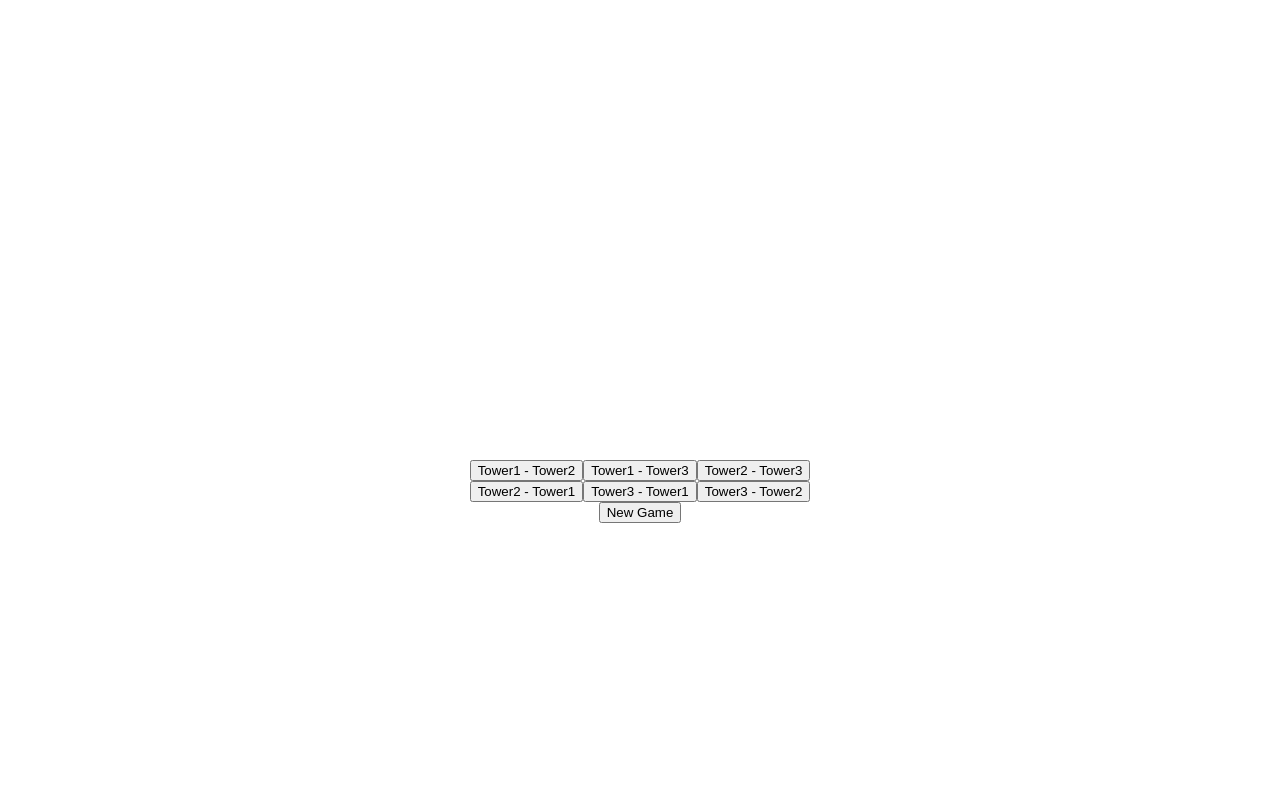
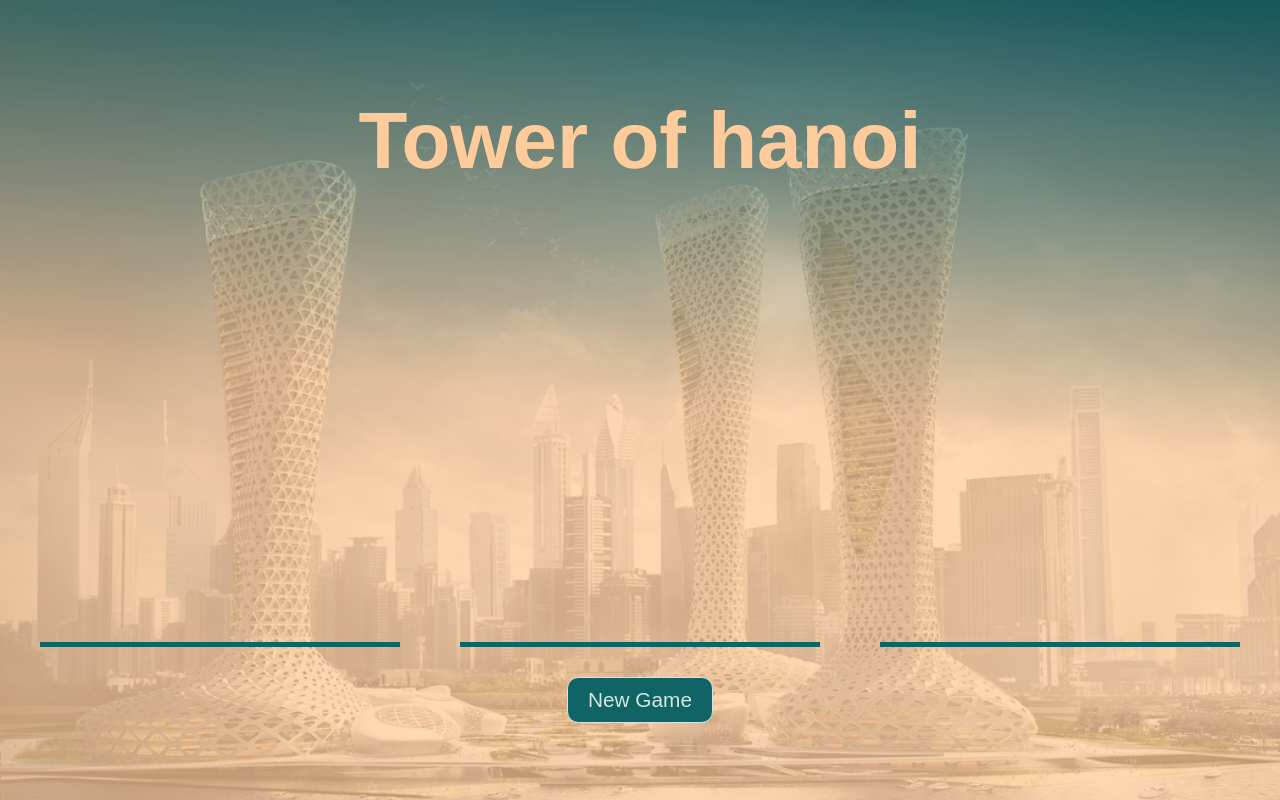
Before and after one commit to DryakhlovDS/vue-towers-of-hanoi-game, a Vue app: page / in a window 1280 px wide. Built offline with nearby package versions, Linux system fonts and the light colour scheme.

Commit message:
add colors and animation on drop

```diff
--- a/src/App.vue
+++ b/src/App.vue
@@ -1,7 +1,11 @@
 <template>
+  <header>
+    <h1>Tower of hanoi</h1>
+  </header>
+  <main>
     <div class="container">
       <div
-      class="tower"
+        class="tower left"
         @dragover.prevent="dragOver"
         @drop="dragEnd"
         @dragenter="dragEnter"
@@ -22,54 +26,30 @@
         @drop="dragEnd"
         @dragenter="dragEnter"
         @dragleave="dragLeave"
-    >
+      ></div>
       <div
-        v-for="item in towerCenter"
-        :key="item"
-        :class="`tower__block-${item}`"
-        class="tower__block"
-        @dragstart="dragStart"
-      ></div>
-    </div>
-    <div
-      class="tower"
+        class="tower rigth"
         @dragover.prevent="dragOver"
         @drop="dragEnd"
         @dragenter="dragEnter"
         @dragleave="dragLeave"
-    >
-      <div
-        v-for="item in towerRigth"
-        :key="item"
-        :class="`tower__block-${item}`"
-        class="tower__block"
-      >
-        {{ item }}
+      ></div>
     </div>
-    </div>
-  </div>
-  <div class="control">
-    <button @click="move(towerLeft, towerCenter)">Tower1 - Tower2</button>
-    <button @click="move(towerLeft, towerRigth)">Tower1 - Tower3</button>
-    <button @click="move(towerCenter, towerRigth)">Tower2 - Tower3</button>
-  </div>
-  <div class="control">
-    <button @click="move(towerCenter, towerLeft)">Tower2 - Tower1</button>
-    <button @click="move(towerRigth, towerLeft)">Tower3 - Tower1</button>
-    <button @click="move(towerRigth, towerCenter)">Tower3 - Tower2</button>
-  </div>
-  <div class="newGame">
+    <div class="new-game">
       <button @click="init">New Game</button>
     </div>
+  </main>
 </template>
 
 <script>
+import { newTop } from "./game";
+
 export default {
   name: "App",
   components: {},
   data() {
     return {
-      all: 3,
+      all: 7,
       towerLeft: [],
       towerCenter: [],
       towerRigth: [],
@@ -78,54 +58,17 @@ export default {
       droppable: false
     };
   },
-  computed: {
-    towerCenterLength() {
-      return this.towerCenter.length;
-    },
-    towerRigthLength() {
-      return this.towerRigth.length;
-    }
-  },
-  watch: {
-    towerCenterLength: "win",
-    towerRigthLength: "win"
-  },
   methods: {
     init() {
       this.towerLeft = [];
       this.towerCenter = [];
       this.towerRigth = [];
-
+      setTimeout(() => {
         for (let i = this.all; i > 0; i--) {
           this.towerLeft.push(i);
         }
-      this.newTop();
-    },
-    newTop() {
-      const towers = document.querySelectorAll(".tower");
-      setTimeout(() => {
-        towers.forEach(item => {
-          const top = item.lastElementChild;
-          if (top) {
-            top.draggable = "true";
-            top.classList.add("draggable");
-            const supTop = top.previousElementSibling;
-            if (supTop) {
-              supTop.draggable = false;
-              supTop.classList.remove("draggable");
-            }
-          }
-        });
       }, 0);
-    },
-    win() {
-      if (
-        this.towerCenterLength === this.all ||
-        this.towerRigthLength === this.all
-      ) {
-        alert("You won!");
-      }
-      console.log(this.towerHeght);
+      setTimeout(() => newTop(), 300);
     },
     dragEnter(e) {
       if (e.target.classList.contains("tower")) {
@@ -152,7 +95,7 @@ export default {
       }
     },
     dragEnd(e) {
-      if (this.droppable) {
+      if (this.droppable && e.target.classList.contains("tower")) {
         e.target.appendChild(this.currentElement);
         this.currentElement = null;
       }
@@ -161,8 +104,8 @@ export default {
       if (childrens === this.all) {
         alert("You won!");
       }
-      console.log(childrens);
-      this.newTop();
+      console.log("childrens: " + childrens);
+      newTop();
     },
     dragStart(e) {
       this.currentElement = e.target;
@@ -172,13 +115,53 @@ export default {
 </script>
 
 <style lang="scss">
+* {
+  margin: 0;
+  padding: 0;
+  box-sizing: border-box;
+}
+
+header h1 {
+  position: relative;
+  padding-top: 3rem;
+  padding-bottom: 10rem;
+  font-size: 5rem;
+  color: #ffcb9a;
+}
+main {
+  position: relative;
+  width: 100%;
+}
+
 #app {
+  position: relative;
+  width: 100%;
+  height: 100vh;
+  display: flex;
+  justify-content: center;
+  align-items: center;
+  flex-direction: column;
   font-family: Avenir, Helvetica, Arial, sans-serif;
   -webkit-font-smoothing: antialiased;
   -moz-osx-font-smoothing: grayscale;
   text-align: center;
-  color: #2c3e50;
-  margin-top: 60px;
+  color: #116466;
+  // background-color: linear-gradient(#116466 0%, #ffcb9a 50%);
+  background-image: url(../public/bg.jpeg);
+  background-size: cover;
+  // background-blend-mode: soft-light;
+
+  &::before {
+    content: "";
+    position: absolute;
+    height: 100vh;
+    width: 100%;
+    top: 0;
+    left: 0;
+    background-image: linear-gradient(185deg, #116466 0%, #ffcb9a 50%);
+    opacity: 0.75;
+    z-index: 0;
+  }
 }
 
 .draggable {
@@ -186,20 +169,21 @@ export default {
 }
 
 .color-green {
-  background-color: #74fc3e71;
+  background-color: #74fc3e36;
 }
 
 .color-red {
-  background-color: #fc3e3e71;
+  background-color: #fc3e3e3a;
 }
 
 .container {
   width: 100%;
   max-width: 1200px;
-  height: 400px;
+  height: 300px;
   margin: 0 auto;
   display: flex;
   justify-content: space-between;
+  align-items: stretch;
 }
 
 .tower {
@@ -208,10 +192,20 @@ export default {
   display: flex;
   flex-direction: column-reverse;
   align-items: center;
+  border-bottom: 5px solid #116466;
 
   &__block {
-    height: 30px;
-    border: 2px solid #000000;
+    height: 2.5rem;
+    border: 2px solid #2c3531;
+    border-radius: 1rem;
+    background: radial-gradient(
+      circle at top,
+      rgba(209, 232, 226, 1) 0%,
+      rgba(17, 100, 102, 1) 60%,
+      rgba(44, 53, 49, 1) 100%
+    );
+    // transform: translateY(-1rem);
+    animation: drop 0.7s forwards;
 
     @for $i from 1 through 7 {
       &-#{$i} {
@@ -220,4 +214,38 @@ export default {
     }
   }
 }
+
+.new-game {
+  padding: 30px;
+
+  & button {
+    border-radius: 0.7rem;
+    border: 1px solid #d1e8e2;
+    padding: 10px 20px;
+    font-size: 1.3rem;
+    background-color: #116466;
+    color: #d1e8e2;
+    cursor: pointer;
+    transition: all 0.3s linear;
+
+    &:hover {
+      color: #116466;
+      background-color: #d1e8e2;
+      border-color: #2c3531;
+    }
+
+    &:focus {
+      outline: none;
+    }
+  }
+}
+
+@keyframes drop {
+  from {
+    transform: translateY(-1rem);
+  }
+  to {
+    transform: translateY(0);
+  }
+}
 </style>
--- /dev/null
+++ b/src/game.js
@@ -0,0 +1,17 @@
+export function newTop() {
+  const towers = document.querySelectorAll(".tower");
+  // setTimeout(() => {
+  towers.forEach(item => {
+    const top = item.lastElementChild;
+    if (top) {
+      top.draggable = "true";
+      top.classList.add("draggable");
+      const supTop = top.previousElementSibling;
+      if (supTop) {
+        supTop.draggable = false;
+        supTop.classList.remove("draggable");
+      }
+    }
+  });
+  // }, 0);
+}
```
Also changed, not shown: public/bg.jpeg (added). Lines whose indentation alone changed are shown as unchanged.
